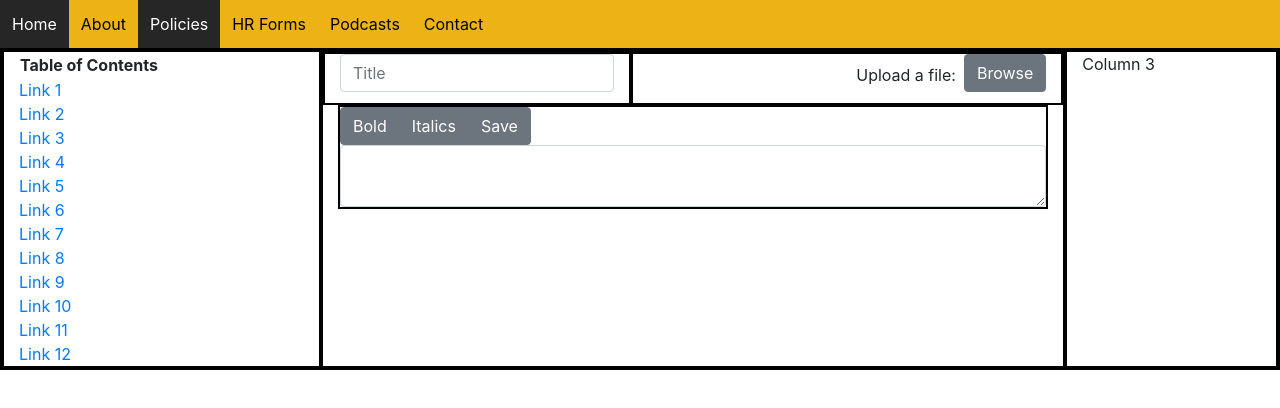
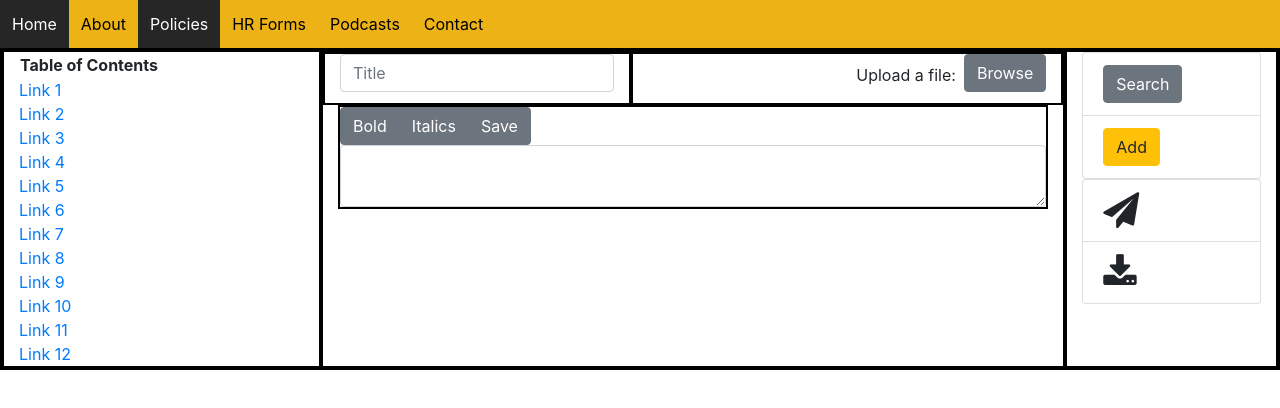
Before and after one commit to ghost-pep/JID8135, an Angular app in the folder gt-athletics/: page /policy in a window 1280 px wide. Shown: the top 408 px of the page. Built offline with nearby package versions, Linux system fonts and the light colour scheme.

Commit message:
Started work on the sidebar

```diff
--- a/gt-athletics/src/app/policy/policy.component.css
+++ b/gt-athletics/src/app/policy/policy.component.css
@@ -70,3 +70,6 @@
 }
 
 /** /Title Toolbar **/
+
+/** Sidebar **/
+/** /Sidebar **/
--- a/gt-athletics/src/app/policy/policy.component.html
+++ b/gt-athletics/src/app/policy/policy.component.html
@@ -1,5 +1,8 @@
 <!DOCTYPE html>
 <html>
+  <head>
+    <link rel="stylesheet" href="https://cdnjs.cloudflare.com/ajax/libs/font-awesome/4.7.0/css/font-awesome.min.css">
+  </head>
   <body>
     <!-- Navbar -->
     <div class = "nav">
@@ -14,17 +17,9 @@
     </div>
     <!-- /Navbar -->
 
-    <!--Jumbotron-->
-    <!--<div class="jumbotron jumbotron-fluid">
-        <div class="container">
-            <h1 class="h1-reponsive mb-4 mt-2 blue-text font-bold">Fluid jumbotron</h1>
-            <p class="lead">This is the policy component</p>
-        </div>
-    </div>-->
-    <!--/Jumbotron-->
     <div class="container-fluid" id="border">
       <div class="row">
-        <div class="col col-lg-3 col-med-3 col-sm-3" id="border">   <!-- Column 1 -->
+        <div class="col col-lg-3 col-med-3 col-sm-3" id="border">
           <table>
             <thead>
               <th>Table of Contents</th>
@@ -99,7 +94,16 @@
       		</div>
       	</div>
         <div class="col col-lg-2 col-med-2 col-sm-2" id="border">
-          Column 3
+          <div class="sidebar">
+            <ul class="list-group">
+              <li class="list-group-item"><button type="button" class="btn btn-secondary">Search</button></li>
+              <li class="list-group-item"><button type="button" class="btn btn-warning">Add</button></li>
+            </ul>
+            <ul class="list-group">
+              <li class="list-group-item"><i class="fa fa-paper-plane" style="font-size: 36px"></i></li>
+              <li class="list-group-item"><i class="fa fa-download" style="font-size: 36px"></i></li>
+            </ul>
+          </div>
         </div>
       </div>
     </div>
```
